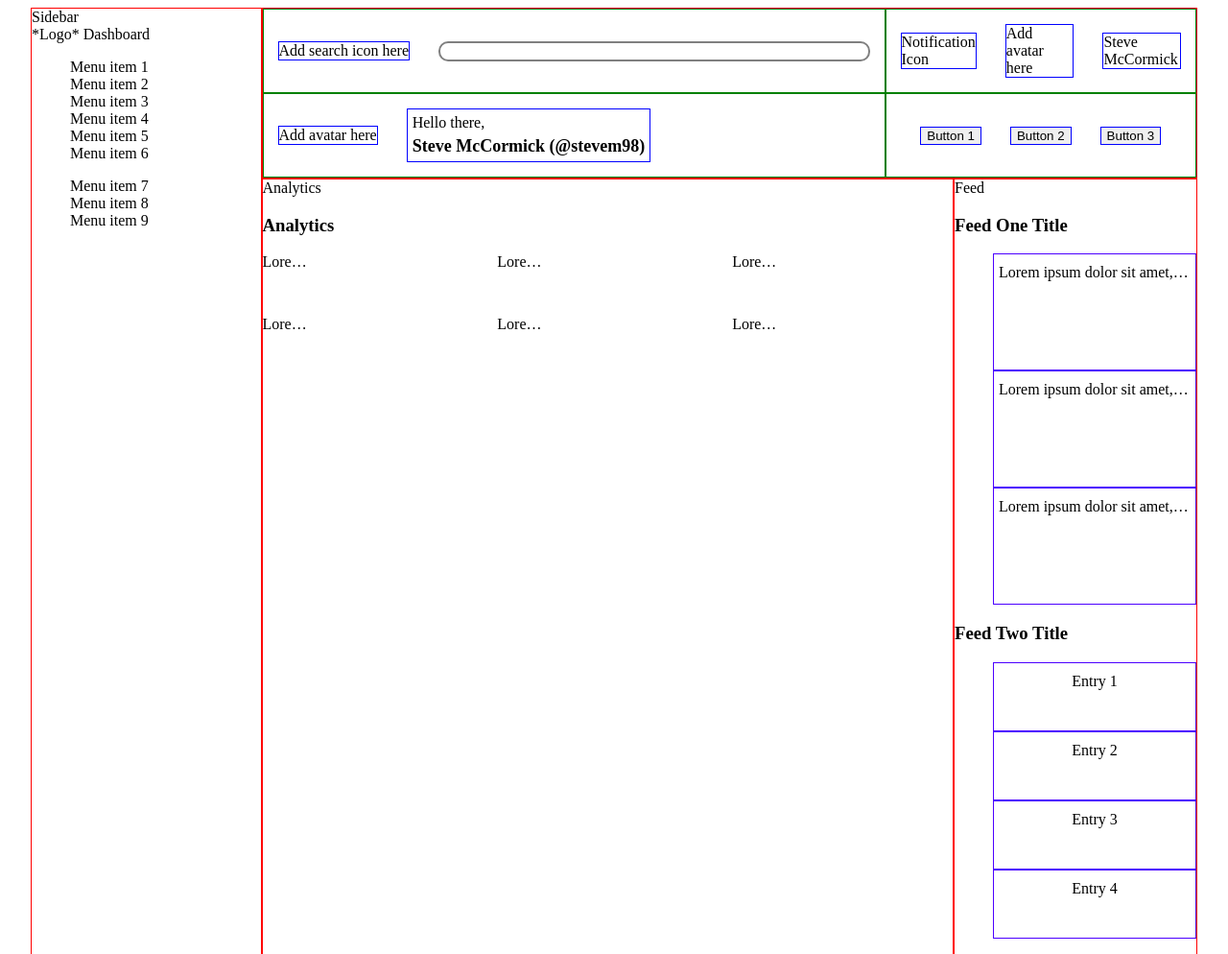
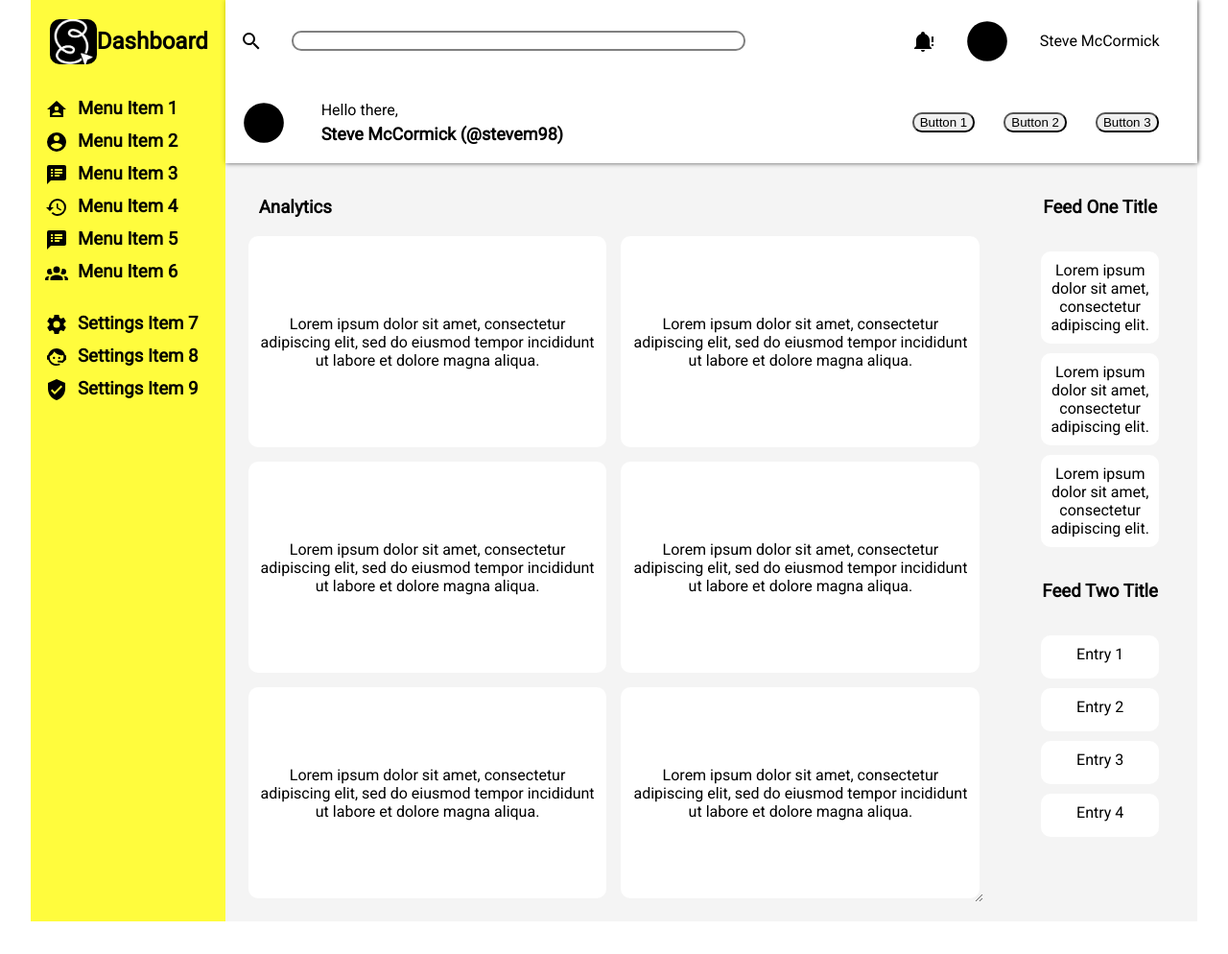
Before and after one commit to Steve-ShopHub/admin-panel, a plain HTML site: page index.html in a window 1280 px wide. Shown: the whole page at 96% size. After the commit the page ends 960 px from the top, so only its background shows below. Drawn offline with Linux system fonts and the light colour scheme.

Commit message:
Add basic styling

```diff
--- a/index.html
+++ b/index.html
@@ -11,16 +11,16 @@
   <div class="page">
     <div class="header">
       <div class="search">
-        <div class="icon">Add search icon here</div>
+        <img src="img/icon/magnify.svg" class="icon"></img>
         <input type="search" name="search" id="searchbar">
       </div>
       <div class="account">
-        <div class="icon">Notification Icon</div>
-        <div class="avatar">Add avatar here</div>
+        <img src="img/icon/bell-alert.svg" class="icon"></img>
+        <img src="img/icon/circle.svg" class="avatar"></img>
         <div class="name">Steve McCormick</div>
       </div>
       <div class="welcome">
-        <div class="avatar">Add avatar here</div>
+        <img src="img/icon/circle.svg" class="avatar"></img>
         <div class="message">
           <p>Hello there,</p>
           <h2>Steve McCormick (@stevem98)</h2>
@@ -32,46 +32,82 @@
         <button class="function">Button 3</button>
       </div>
     </div>
-    <div class="sidebar">Sidebar
-      <div class="logo">*Logo* Dashboard</div>
+    <div class="sidebar">
+      <div class="sidebar-title">
+        <img src="img/shophub-logo.webp" class="logo"></img>
+        <h2 class="logo-name">Dashboard</h2>
+      </div>
       <div class="main-menu">
         <ul>
-          <li>Menu item 1</li>
-          <li>Menu item 2</li>
-          <li>Menu item 3</li>
-          <li>Menu item 4</li>
-          <li>Menu item 5</li>
-          <li>Menu item 6</li>
+          <li class="tab">
+            <img src="img/icon/home-account.svg" alt="home-icon" class="icon">
+            <h3 class="tab-name">Menu Item 1</h3>
+          </li>
+          <li class="tab">
+            <img src="img/icon/account-circle.svg" alt="" class="icon">
+            <h3 class="tab-name">Menu Item 2</h3>
+          </li>
+          <li class="tab">
+            <img src="img/icon/message-bulleted.svg" alt="" class="icon">
+            <h3 class="tab-name">Menu Item 3</h3>
+          </li>
+          <li class="tab">
+            <img src="img/icon/history.svg" alt="" class="icon">
+            <h3 class="tab-name">Menu Item 4</h3>
+          </li>
+          <li class="tab">
+            <img src="img/icon/message-bulleted.svg" alt="" class="icon">
+            <h3 class="tab-name">Menu Item 5</h3>
+          </li>
+          <li class="tab">
+            <img src="img/icon/account-group.svg" alt="" class="icon">
+            <h3 class="tab-name">Menu Item 6</h3>
+          </li>
         </ul>
       </div>
       <div class="settings-menu">
         <ul>
-          <li>Menu item 7</li>
-          <li>Menu item 8</li>
-          <li>Menu item 9</li>
+          <li class="tab">
+            <img src="img/icon/cog.svg" alt="" class="icon">
+            <h3 class="tab-name">Settings Item 7</h3>
+          </li>
+          <li class="tab">
+            <img src="img/icon/face-agent.svg" alt="" class="icon">
+            <h3 class="tab-name">Settings Item 8</h3>
+          </li>
+          <li class="tab">
+            <img src="img/icon/shield-check.svg" alt="" class="icon">
+            <h3 class="tab-name">Settings Item 9</h3>
+          </li>
         </ul>
       </div>
     </div>
-    <div class="analytics">Analytics
+    <div class="analytics">
       <div class="title">
         <h3>Analytics</h3>
       </div>
       <div class="tiles">
-        <div class="tile truncate">Lorem ipsum dolor sit amet, consectetur adipiscing elit, sed do eiusmod tempor incididunt ut labore et dolore magna aliqua. Sagittis aliquam malesuada bibendum arcu vitae elementum curabitur. Volutpat diam ut venenatis tellus in metus. Sed blandit libero volutpat sed cras ornare arcu.</div>
-        <div class="tile truncate">Lorem ipsum dolor sit amet, consectetur adipiscing elit, sed do eiusmod tempor incididunt ut labore et dolore magna aliqua. Sagittis aliquam malesuada bibendum arcu vitae elementum curabitur. Volutpat diam ut venenatis tellus in metus. Sed blandit libero volutpat sed cras ornare arcu.</div>
-        <div class="tile truncate">Lorem ipsum dolor sit amet, consectetur adipiscing elit, sed do eiusmod tempor incididunt ut labore et dolore magna aliqua. Sagittis aliquam malesuada bibendum arcu vitae elementum curabitur. Volutpat diam ut venenatis tellus in metus. Sed blandit libero volutpat sed cras ornare arcu.</div>
-        <div class="tile truncate">Lorem ipsum dolor sit amet, consectetur adipiscing elit, sed do eiusmod tempor incididunt ut labore et dolore magna aliqua. Sagittis aliquam malesuada bibendum arcu vitae elementum curabitur. Volutpat diam ut venenatis tellus in metus. Sed blandit libero volutpat sed cras ornare arcu.</div>
-        <div class="tile truncate">Lorem ipsum dolor sit amet, consectetur adipiscing elit, sed do eiusmod tempor incididunt ut labore et dolore magna aliqua. Sagittis aliquam malesuada bibendum arcu vitae elementum curabitur. Volutpat diam ut venenatis tellus in metus. Sed blandit libero volutpat sed cras ornare arcu.</div>
-        <div class="tile truncate">Lorem ipsum dolor sit amet, consectetur adipiscing elit, sed do eiusmod tempor incididunt ut labore et dolore magna aliqua. Sagittis aliquam malesuada bibendum arcu vitae elementum curabitur. Volutpat diam ut venenatis tellus in metus. Sed blandit libero volutpat sed cras ornare arcu.</div>
+        <div class="tile truncate">
+          <p>Lorem ipsum dolor sit amet, consectetur adipiscing elit, sed do eiusmod tempor incididunt ut labore et dolore magna aliqua.</p></div>
+        <div class="tile truncate">
+          <p>Lorem ipsum dolor sit amet, consectetur adipiscing elit, sed do eiusmod tempor incididunt ut labore et dolore magna aliqua.</p></div>
+        <div class="tile truncate">
+          <p>Lorem ipsum dolor sit amet, consectetur adipiscing elit, sed do eiusmod tempor incididunt ut labore et dolore magna aliqua.</p></div>
+        <div class="tile truncate">
+          <p>Lorem ipsum dolor sit amet, consectetur adipiscing elit, sed do eiusmod tempor incididunt ut labore et dolore magna aliqua.</p></div>
+        <div class="tile truncate">
+          <p>Lorem ipsum dolor sit amet, consectetur adipiscing elit, sed do eiusmod tempor incididunt ut labore et dolore magna aliqua.</p></div>
+        <div class="tile truncate">
+          <p>Lorem ipsum dolor sit amet, consectetur adipiscing elit, sed do eiusmod tempor incididunt ut labore et dolore magna aliqua.</p></div>
       </div>
     </div>
-    <div class="feed">Feed
+    <div class="feed">
       <div class="feed-one">
         <h3>Feed One Title</h3>
         <ul>
-          <li class="truncate">Lorem ipsum dolor sit amet, consectetur adipiscing elit, sed do eiusmod tempor incididunt ut labore et dolore magna aliqua. Sagittis aliquam malesuada bibendum arcu vitae elementum curabitur. Volutpat diam ut venenatis tellus in metus. Sed blandit libero volutpat sed cras ornare arcu.</li>
-          <li class="truncate">Lorem ipsum dolor sit amet, consectetur adipiscing elit, sed do eiusmod tempor incididunt ut labore et dolore magna aliqua. Sagittis aliquam malesuada bibendum arcu vitae elementum curabitur. Volutpat diam ut venenatis tellus in metus. Sed blandit libero volutpat sed cras ornare arcu.</li>
-          <li class="truncate">Lorem ipsum dolor sit amet, consectetur adipiscing elit, sed do eiusmod tempor incididunt ut labore et dolore magna aliqua. Sagittis aliquam malesuada bibendum arcu vitae elementum curabitur. Volutpat diam ut venenatis tellus in metus. Sed blandit libero volutpat sed cras ornare arcu.</li>
+          <li class="truncate">Lorem ipsum dolor sit amet, consectetur adipiscing elit.</li>
+          <li class="truncate">Lorem ipsum dolor sit amet, consectetur adipiscing elit.</li>
+          <li class="truncate">Lorem ipsum dolor sit amet, consectetur adipiscing elit.</li>
         </ul>
       </div>
       <div class="feed-two">
--- a/style.css
+++ b/style.css
@@ -1,32 +1,43 @@
+@import url('https://fonts.googleapis.com/css2?family=Roboto&display=swap');
+
+
+
 * {
     /* border: solid 1px black; */
     /* padding: 10px; */
     list-style: none;
+    margin: 0;
+    border-radius: 10px;
 }
 
 body {
     display: flex;
     align-items: center;
     justify-content: center;
+    font-family: 'Roboto', sans-serif;
 }
 
 button {
     margin: 10px;
 }
 
-.truncate {
+.icon {
+    width: 24px;
+}
+
+/* .truncate {
     width: 250px;
     white-space: nowrap;
     overflow: hidden;
     text-overflow: ellipsis;
-  }
+  } */
 
 .page {
     display: grid;
     height: 95vh;
     width: 95vw;
-    grid-template-columns: 2fr 6fr 2fr;
-    grid-template-rows: 2fr 9fr;
+    grid-template-columns: 1fr 4fr 1fr;
+    grid-template-rows: 1fr 4fr;
     grid-template-areas:
     "sidemenu header header"
     "sidemenu analytics feed"
@@ -37,7 +48,9 @@ button {
 
 .header {
     grid-area: header;
-    border: solid 1px red;
+    /* border: solid 1px red; */
+    box-shadow: 0px 0px 5px black;
+    border-radius: 0;
     display: grid;
     grid-template-columns: 2fr 1fr;
     grid-template-rows: 1fr 1fr;
@@ -47,15 +60,19 @@ button {
 
 }
 
+.avatar {
+    width: 50px;
+}
+
 .header > * {
     align-items: center;
     /* justify-content: center; */
-    border: solid 1px green;
+    /* border: solid 1px green; */
 }
 
 .header > * > * {
     align-items: center;
-    border: solid 1px blue;
+    /* border: solid 1px blue; */
     margin: 15px;
 }
 
@@ -75,7 +92,8 @@ button {
 #searchbar {
     border: solid grey 2px;
     border-radius: 10px;
-    flex-grow: 1;
+    /* flex-grow: 1; */
+    min-width: 70%;
 }
 
 .account {
@@ -101,48 +119,123 @@ button {
 
 .sidebar {
     grid-area: sidemenu;
-    border: solid 1px red;
+    /* border: solid 1px grey; */
+    /* box-shadow: 1px 0px 10px 2px rgb(114, 114, 114); */
+    border-radius: 0;
+    min-width: 200px;
+    background-color: #fffb00c2;
 
 }
+
+.sidebar > * > ul {
+    padding: 10px;
+}
+
+.sidebar-title {
+    display: flex;
+    align-items: center;
+    padding: 20px;
+}
+
+.logo {
+    background-color: black;
+    max-width: 30%;
+
+}
+
+.tab {
+    display: flex;
+}
+
+.tab > * {
+    padding: 5px;
+}
+
+
 
 /* Analytics */
 
 .analytics {
     grid-area: analytics;
-    border: solid 1px red;
+    /* box-shadow: inset; */
+    border-radius: 0;
+    /* border: solid 1px red; */
+    padding: 20px;
+    background-color: #dfdfdf5b;
+}
+
+.title {
+    padding: 15px;
 }
 
 .tiles {
+    resize: both;
+    overflow: auto;
     display: grid;
-    grid-template: 1fr 1fr 1fr / 1fr 1fr 1fr;
+    gap: 4px;
+    padding: 4px;
+    /* grid-template: 1fr 1fr 1fr / 1fr 1fr 1fr; */
+    grid-template-rows: repeat(2, 1fr);
+    grid-template-columns: repeat(auto-fit, minmax(250px, 1fr));
     gap: 15px;
+
 }
 
 .tile {
-    height: 50px;
-    width: 50px;
+    min-width: 200px;
+    min-height: 200px;
+    /* border: solid 1px rgb(76, 0, 255); */
+    text-align: center;
+    padding: 10px 5px 10px 5px;
+    display: flex;
+    align-items: center;
+    justify-content: center;
+    background-color: white;
 }
 
 /* Feed */
 
 .feed {
     grid-area: feed;
-    border: solid 1px red;
+    /* border-left: solid 1px rgb(56, 56, 56); */
+    border-radius: 0;
+    padding: 20px;
+    background-color: #dfdfdf5b;
+
+}
+
+.feed > * > ul {
+    display: flex;
+    flex-direction: column;
+    flex-grow: 1;
+    padding: 15px;
+
+}
+
+.feed > * > h3 {
+    text-align: center;
+    margin: 15px;
+}
+
+.feed > * > ul > li {
+    margin: 5px;
+    background-color: white;
 
 }
 
 .feed-one > ul > li {
-    width: 200px;
-    height: 100px;
-    border: solid 1px rgb(76, 0, 255);
+    min-width: 100px;
+    min-height: 50px;
+    /* border: solid 1px rgb(76, 0, 255); */
+    text-align: center;
+    padding: 10px 5px 10px 5px;
+    flex-grow: 2;
+}
+
+.feed-two > ul > li {
+    min-width: 100px;
+    min-height: 25px;
+    /* border: solid 1px rgb(76, 0, 255); */
     text-align: center;
     padding: 10px 5px 10px 5px;
 }
-
-.feed-two > ul > li {
-    width: 200px;
-    height: 50px;
-    border: solid 1px rgb(76, 0, 255);
-    text-align: center;
-    padding: 10px 5px 10px 5px;
-}
```
Also changed, not shown: img/icon/account-circle.svg (added), img/icon/account-group.svg (added), img/icon/bell-alert.svg (added), img/icon/circle.svg (added), img/icon/cog.svg (added), img/icon/face-agent.svg (added), img/icon/history.svg (added), img/icon/home-account.svg (added), img/icon/magnify.svg (added), img/icon/message-bulleted.svg (added), img/icon/shield-check.svg (added), img/shophub-logo.webp (added).
